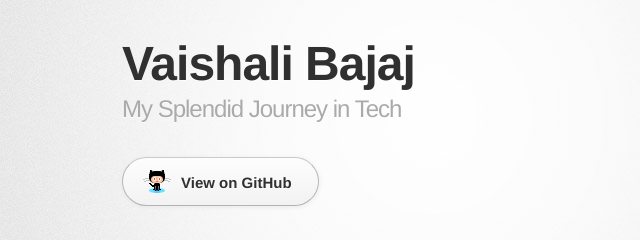
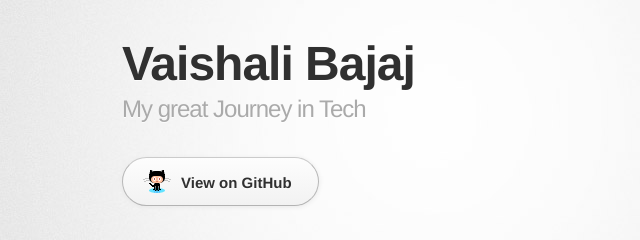
Before and after one commit to vaishalibajaj/vaishalibajaj.github.io, a plain HTML site: page index.html in a window 1280 px wide. Shown: the top 240 px of the page, 208-848 px from the left. Drawn offline with Linux system fonts and the light colour scheme; a web font is replaced by a local one.

Commit message:
Update index.html

```diff
--- a/index.html
+++ b/index.html
@@ -19,7 +19,7 @@
 
         <header>
           <h1>Vaishali Bajaj</h1>
-          <h2>My Splendid Journey in Tech</h2>
+          <h2>My great Journey in Tech</h2>
         </header>
 
         <section id="downloads" class="clearfix">
```
